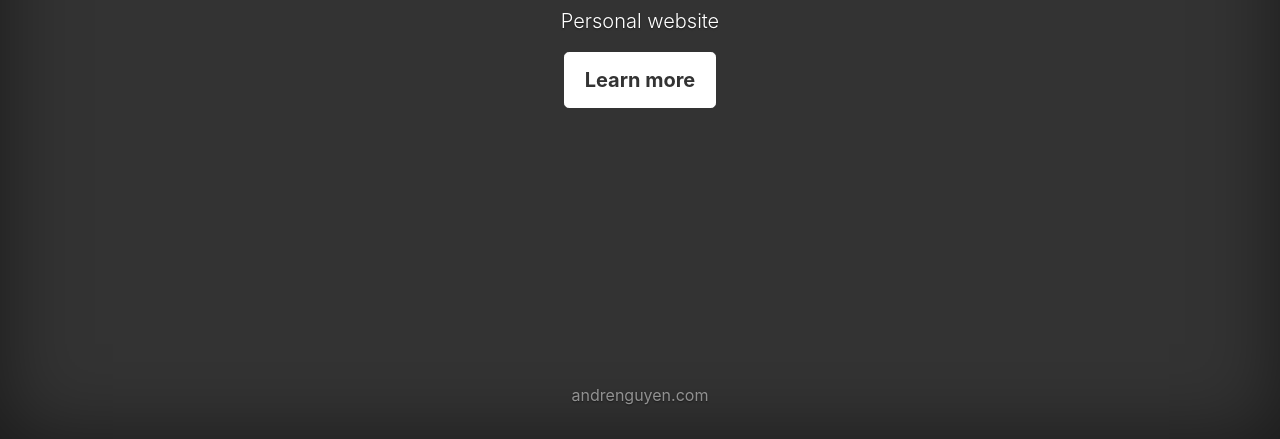
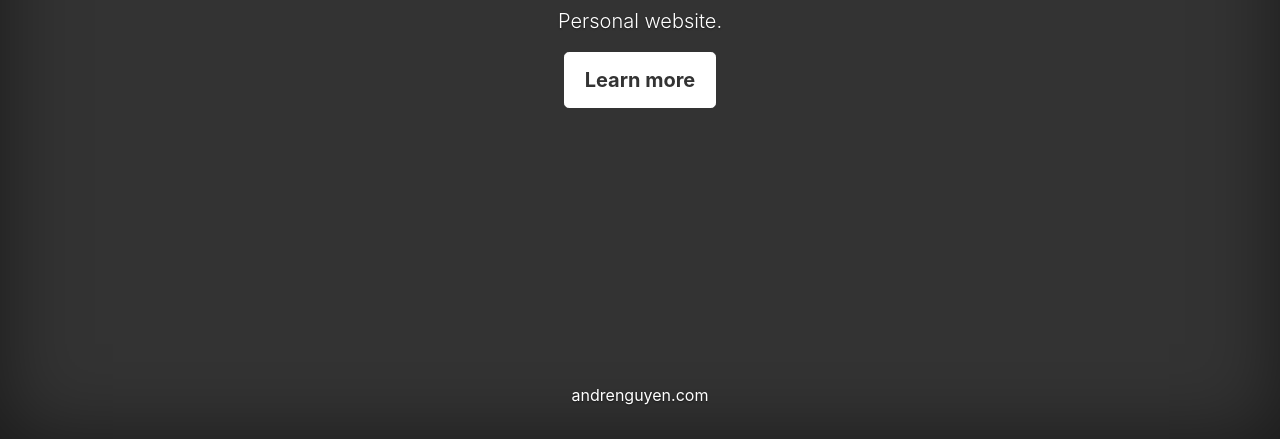
Before and after one commit to nguyenandre/nguyenandre.github.io, a plain HTML site: page index.html in a window 1280 px wide. Shown: the part 361-800 px from the top of the page. Drawn offline with nearby package versions, Linux system fonts and the light colour scheme.

Commit message:
Update index.html

```diff
--- a/index.html
+++ b/index.html
@@ -7,7 +7,7 @@
     <title>Andre Nguyen</title>
 
     <!-- Bootstrap core CSS -->
-<link href="../assets/dist/css/bootstrap.min.css" rel="stylesheet">
+    <link rel="stylesheet" href="https://cdn.jsdelivr.net/npm/bootstrap@4.5.3/dist/css/bootstrap.min.css" integrity="sha384-TX8t27EcRE3e/ihU7zmQxVncDAy5uIKz4rEkgIXeMed4M0jlfIDPvg6uqKI2xXr2" crossorigin="anonymous">
 
     <style>
       .bd-placeholder-img {
@@ -43,7 +43,7 @@
 
   <main role="main" class="inner cover">
     <h1 class="cover-heading">Andre Nguyen</h1>
-    <p class="lead">Personal website</p>
+    <p class="lead">Personal website.</p>
     <p class="lead">
       <a href="#" class="btn btn-lg btn-secondary">Learn more</a>
     </p>
@@ -51,7 +51,7 @@
 
   <footer class="mastfoot mt-auto">
     <div class="inner">
-      <p>andrenguyen.com</p>
+      <p><a href="https://andrenguyen.com/">andrenguyen.com</a></p>
     </div>
   </footer>
 </div>
```
